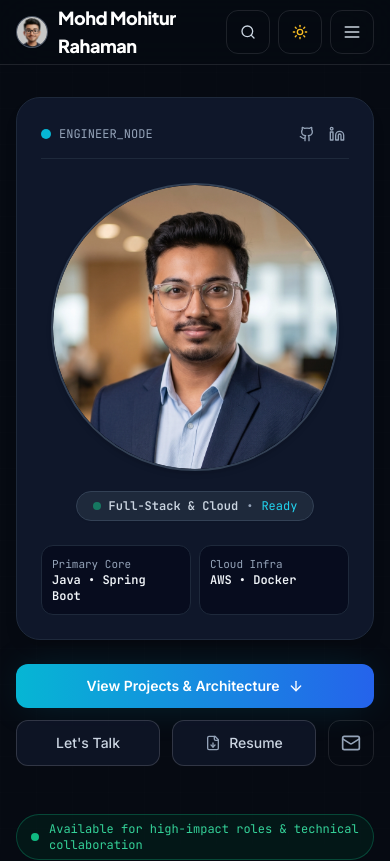
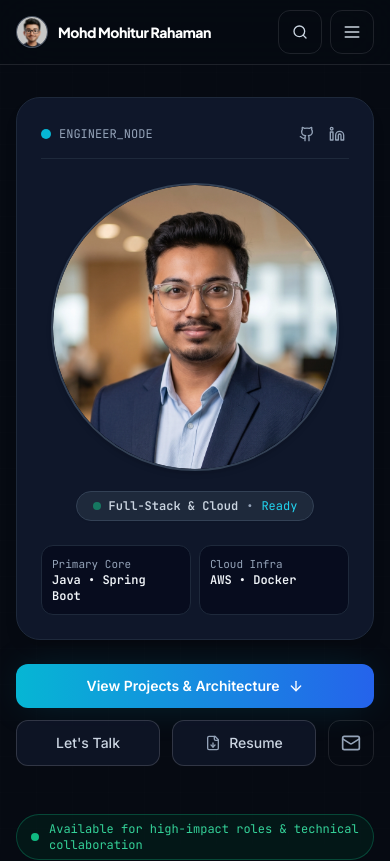
Before and after one commit to Mohitur669/Portfolio, a React (Vite) app: page / in a window 390 px wide. Shown: the top 861 px of the page. Built offline with nearby package versions, Linux system fonts and the light colour scheme.

Commit message:
feat(mobile): move dark mode toggle to hamburger menu and format brand name as one-liner

```diff
--- a/src/App.tsx
+++ b/src/App.tsx
@@ -95,7 +95,7 @@ export const App: React.FC = () => {
       {/* Top Navigation */}
       <header className="sticky top-0 z-40 backdrop-blur-xl bg-slate-50/80 dark:bg-obsidian-950/80 border-b border-slate-200 dark:border-white/10 transition-colors">
         <div className="max-w-7xl mx-auto px-4 sm:px-6 lg:px-8 h-16 flex items-center justify-between">
-          <a href="#home" className="flex items-center gap-2.5 group font-display font-extrabold text-lg tracking-tight">
+          <a href="#home" className="flex items-center gap-2.5 group font-display font-extrabold text-lg tracking-tight min-w-0 shrink">
             <div className="relative w-8 h-8 rounded-full overflow-hidden border border-slate-300 dark:border-white/20 bg-slate-200 dark:bg-slate-800 shadow-sm transition-transform duration-200 group-hover:scale-105 shrink-0">
               <img
                 src="img/memoji.webp"
@@ -105,7 +105,9 @@ export const App: React.FC = () => {
                 height={32}
               />
             </div>
-            <span className="text-slate-900 dark:text-white font-display font-extrabold group-hover:text-cyan-600 dark:group-hover:text-cyan-400 transition-colors">{OWNER_DATA.name}</span>
+            <span className="text-slate-900 dark:text-white font-display font-extrabold group-hover:text-cyan-600 dark:group-hover:text-cyan-400 transition-colors whitespace-nowrap text-sm sm:text-base md:text-lg truncate">
+              {OWNER_DATA.name}
+            </span>
           </a>
 
           {/* Desktop Nav */}
@@ -134,7 +136,7 @@ export const App: React.FC = () => {
               onClick={toggleTheme}
               title="Toggle color theme"
               aria-label="Toggle theme"
-              className="p-2.5 md:p-2 min-w-[44px] md:min-w-0 min-h-[44px] md:min-h-0 flex items-center justify-center rounded-xl border border-slate-300 dark:border-white/10 text-slate-600 dark:text-slate-300 hover:border-cyan-500 transition-colors"
+              className="hidden md:flex p-2 items-center justify-center rounded-xl border border-slate-300 dark:border-white/10 text-slate-600 dark:text-slate-300 hover:border-cyan-500 transition-colors"
             >
               {resolvedTheme === 'dark' ? <Sun className="w-4 h-4 text-amber-400" /> : <Moon className="w-4 h-4 text-indigo-500" />}
             </button>
@@ -206,6 +208,25 @@ export const App: React.FC = () => {
             >
               Contact
             </a>
+
+            {/* Theme Toggle in Mobile Menu */}
+            <button
+              type="button"
+              onClick={toggleTheme}
+              className="w-full flex items-center justify-between min-h-[44px] px-3 rounded-xl text-slate-700 dark:text-slate-200 hover:bg-slate-200/50 dark:hover:bg-white/5 active:bg-cyan-500/10 font-medium transition-colors"
+            >
+              <span className="flex items-center gap-2.5">
+                {resolvedTheme === 'dark' ? (
+                  <Sun className="w-4 h-4 text-amber-400" />
+                ) : (
+                  <Moon className="w-4 h-4 text-indigo-500" />
+                )}
+                <span>Theme</span>
+              </span>
+              <span className="text-xs text-slate-500 dark:text-slate-400 font-mono">
+                {resolvedTheme === 'dark' ? 'Dark' : 'Light'}
+              </span>
+            </button>
             <div className="pt-2 border-t border-slate-200 dark:border-white/10">
               <a
                 href={OWNER_DATA.resumePath}
```
Also changed, not shown: 1 other file (tests, documents, lock files or other folders).
